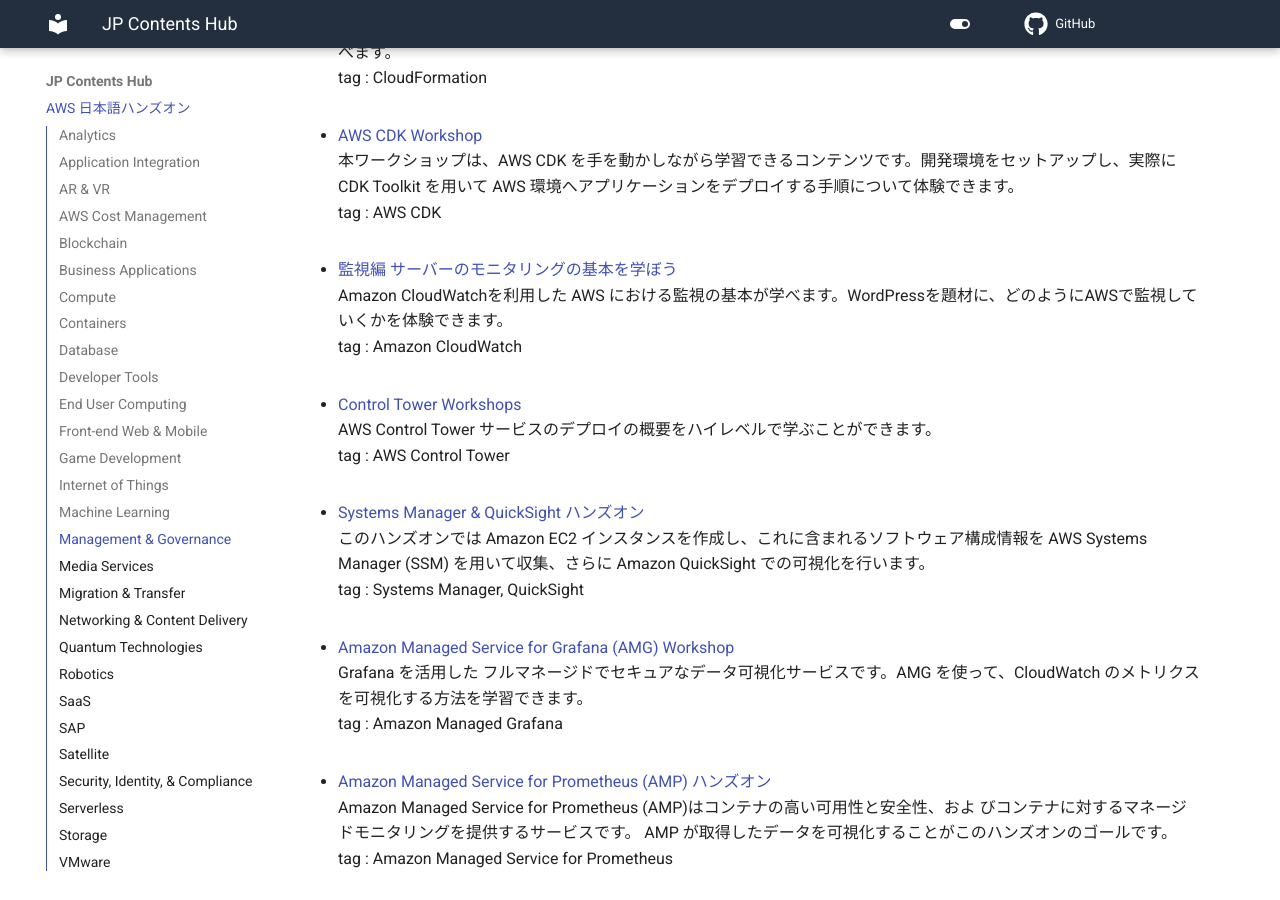
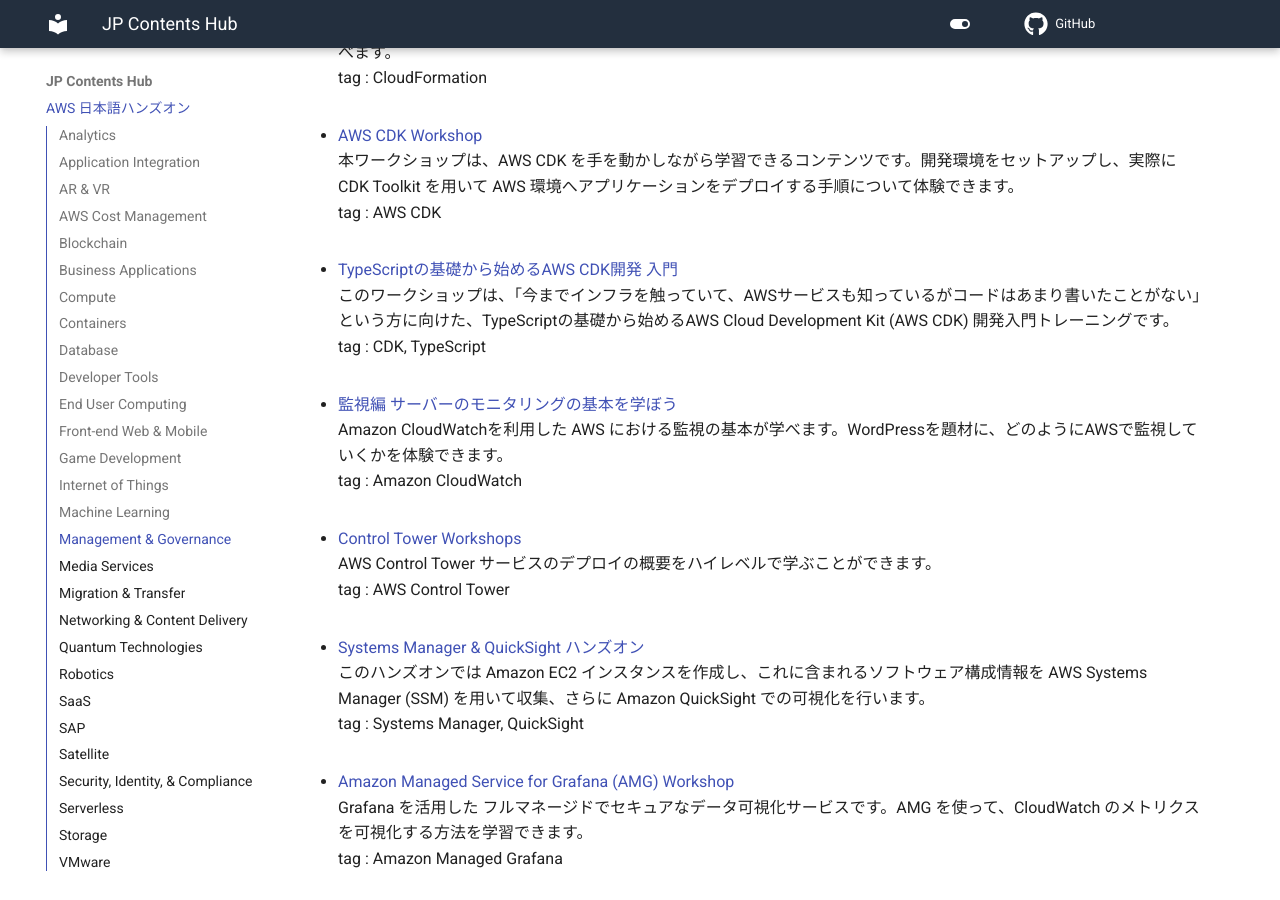
Before and after one commit to aws-samples/jp-contents-hub, an MkDocs documentation site: the page built from content/index.md, in a window 1280 px wide and 900 px high, scrolled down 20516 px. Built offline with MkDocs 1.6.1 and Material for MkDocs 9.7.7, drawn with Linux system fonts in a browser that asks for light colours; comment, search, counter and statistics services are not loaded.

Commit message:
add: 新規ハンズオンコンテンツ追加

```diff
--- a/content/index.md
+++ b/content/index.md
@@ -528,6 +528,10 @@
 本ワークショップは、AWS CDK を手を動かしながら学習できるコンテンツです。開発環境をセットアップし、実際に CDK Toolkit を用いて AWS 環境へアプリケーションをデプロイする手順について体験できます。
 tag : AWS CDK
 
+- <a href="https://catalog.workshops.aws/typescript-and-cdk-for-beginner/ja-JP" target="_blank" onclick="sendClickCount()" onauxclick="sendClickCount()">TypeScriptの基礎から始めるAWS CDK開発 入門</a>
+このワークショップは、「今までインフラを触っていて、AWSサービスも知っているがコードはあまり書いたことがない」という方に向けた、TypeScriptの基礎から始めるAWS Cloud Development Kit (AWS CDK) 開発入門トレーニングです。
+tag : CDK, TypeScript
+
 - <a href="https://pages.awscloud.com/JAPAN-event-OE-Hands-on-for-Beginners-monitoring-2020-reg-event-LP.html?trk=aws_introduction_page" target="_blank" onclick="sendClickCount()" onauxclick="sendClickCount()">監視編 サーバーのモニタリングの基本を学ぼう</a>
 Amazon CloudWatchを利用した AWS における監視の基本が学べます。WordPressを題材に、どのようにAWSで監視していくかを体験できます。
 tag : Amazon CloudWatch
```
Also changed, not shown: README.md (+5 -0 lines).
